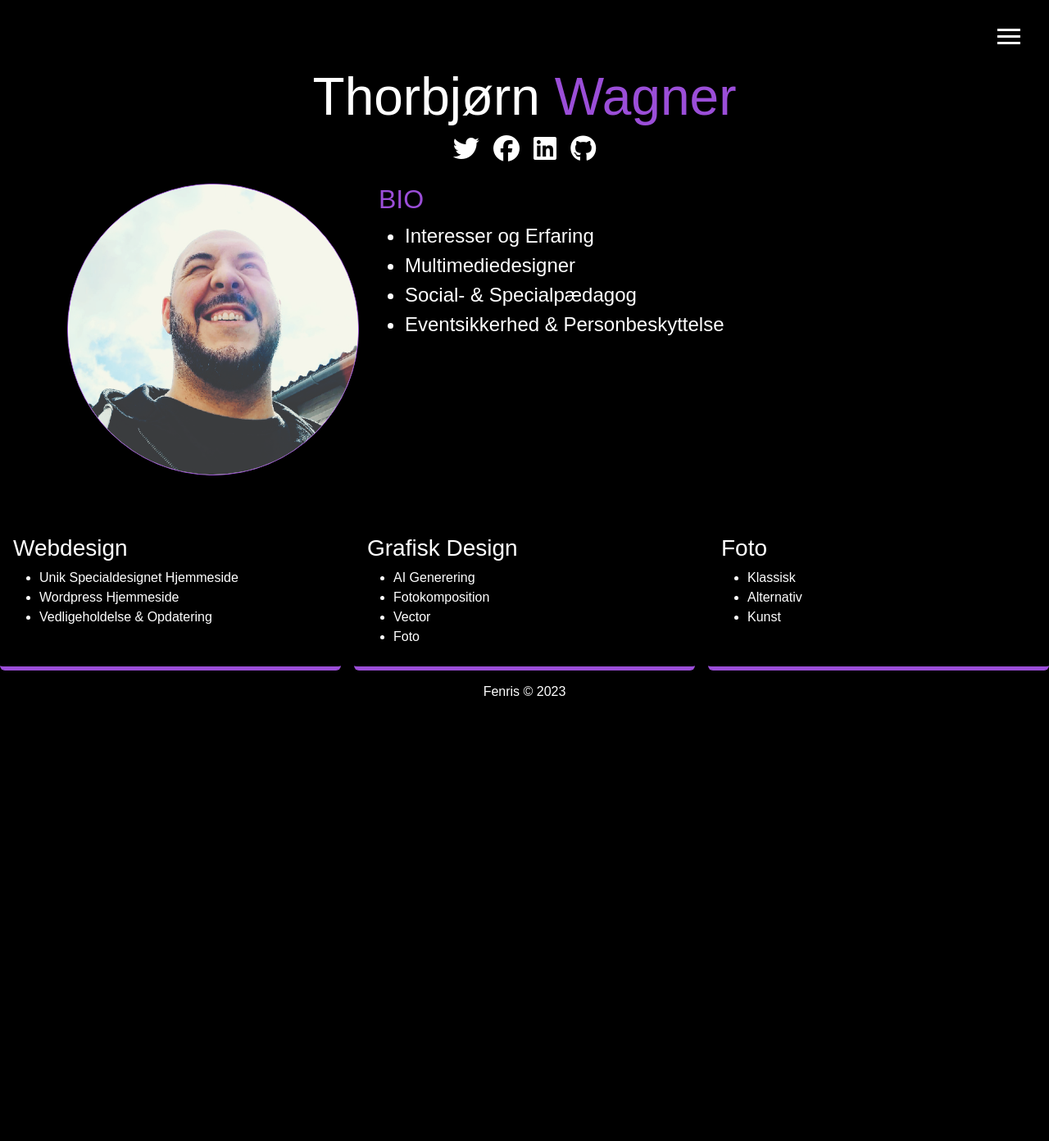
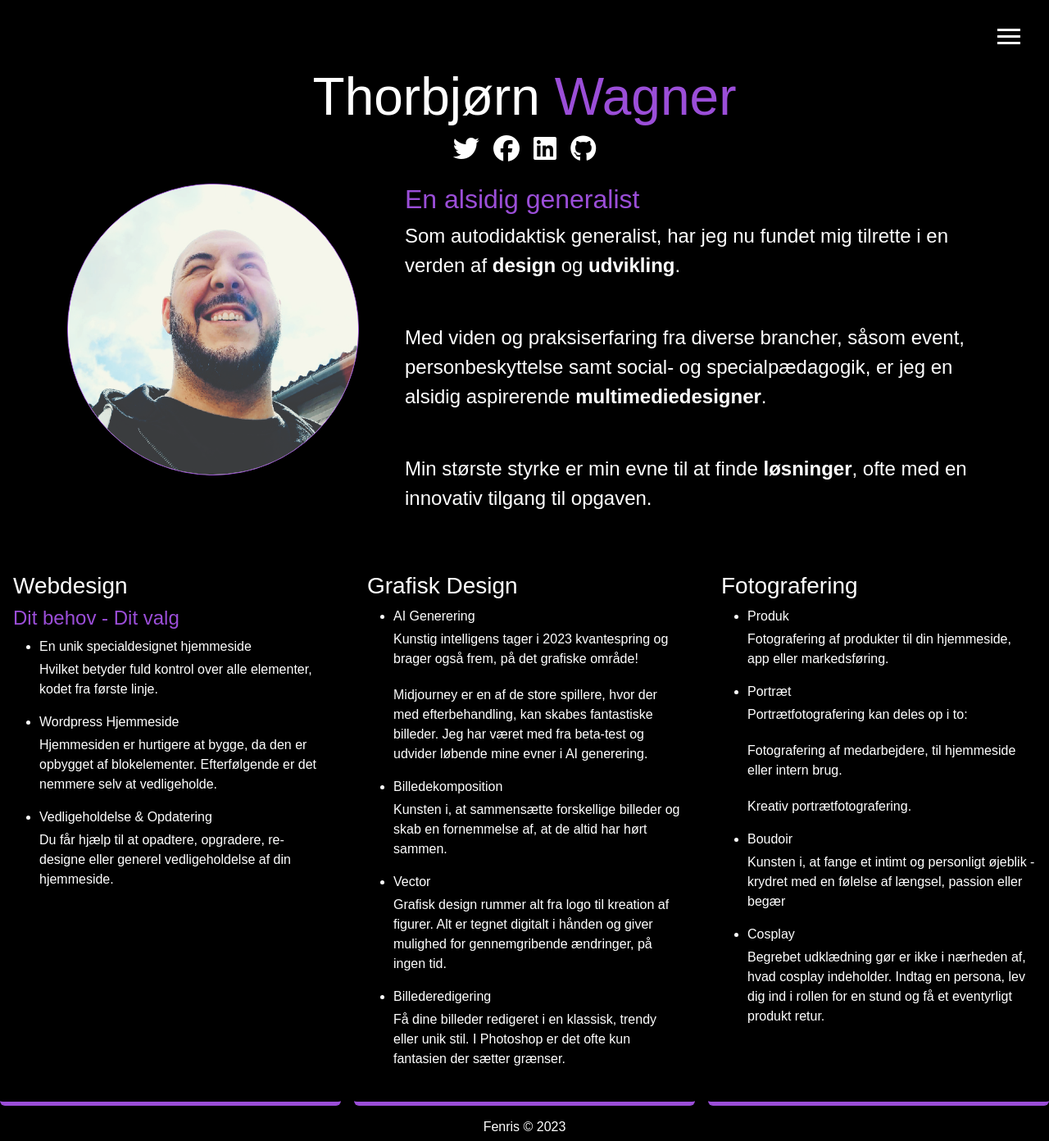
Before and after one commit to Thunderbear86/fenrisv2, a PHP site: page /about.php in a window 1280 px wide. Shown: the whole page at 82% size. Before the commit the page ends 849 px from the top, so only its background shows below. Run offline with PHP 8.4, Linux system fonts and the light colour scheme; style sheets or scripts are compiled from the project's sources; some libraries are stand-ins or nearby versions.

Commit message:
Om punkter udfyldt

```diff
--- a/about.php
+++ b/about.php
@@ -44,12 +44,19 @@
             </div>
 
             <div class="col bio">
-                <h2 class="sec-text">BIO</h2>
                 <ul>
-                    <li>Interesser og Erfaring</li>
-                    <li>Multimediedesigner</li>
-                    <li>Social- & Specialpædagog</li>
-                    <li>Eventsikkerhed & Personbeskyttelse</li>
+                    <h2 class="sec-text">En alsidig generalist</h2>
+                    <p class="fw-light">Som autodidaktisk generalist, har jeg nu fundet mig tilrette i en
+                        verden af <span class="fw-bold">design</span> og <span class="fw-bold">udvikling</span>.</p>
+
+                    <br>
+
+                    <p class="fw-light">Med viden og praksiserfaring fra diverse brancher, såsom event,
+                        personbeskyttelse samt social- og specialpædagogik, er jeg en alsidig aspirerende <span class="fw-bold">multimediedesigner</span>.</p>
+
+                    <br>
+
+                    <p class="fw-light">Min største styrke er min evne til at finde <span class="fw-bold">løsninger</span>, ofte med en innovativ tilgang til opgaven.</p>
                 </ul>
             </div>
 
@@ -60,10 +67,16 @@
                     <div class="col-md-4">
                         <div class="job job-1 py-2 px-3 rounded-bottom border-bottom-3 d-flex flex-column h-100">
                             <h3>Webdesign</h3>
+                            <h4 class="sec-text">Dit behov - Dit valg</h4>
                             <ul>
-                                <li>Unik Specialdesignet Hjemmeside</li>
+                                <li>En unik specialdesignet hjemmeside</li>
+                                    <p class="fw-light pt-1">Hvilket betyder fuld kontrol over alle elementer, kodet fra første linje.</p>
                                 <li>Wordpress Hjemmeside</li>
+                                    <p class="fw-light pt-1">Hjemmesiden er hurtigere at bygge, da den er opbygget af blokelementer.
+                                    Efterfølgende er det nemmere selv at vedligeholde.</p>
                                 <li>Vedligeholdelse & Opdatering</li>
+                                    <p class="fw-light pt-1">Du får hjælp til at opadtere, opgradere,
+                                    re-designe eller generel vedligeholdelse af din hjemmeside.</p>
                             </ul>
                         </div>
                     </div>
@@ -73,20 +86,39 @@
                             <h3>Grafisk Design</h3>
                             <ul>
                                 <li>AI Generering</li>
-                                <li>Fotokomposition</li>
+                                    <p class="fw-light pt-1">Kunstig intelligens tager i 2023 kvantespring og brager
+                                        også frem, på det grafiske område!</p>
+
+                                    <p class="fw-light pt-1">Midjourney er en af de store spillere, hvor der med efterbehandling, kan skabes fantastiske billeder.
+                                    Jeg har været med fra beta-test og udvider løbende mine evner i AI generering.</p>
+                                <li>Billedekomposition</li>
+                                    <p class="fw-light pt-1">Kunsten i, at sammensætte forskellige billeder og skab en fornemmelse af, at de altid har hørt sammen.</p>
                                 <li>Vector</li>
-                                <li>Foto</li>
+                                    <p class="fw-light pt-1">Grafisk design rummer alt fra logo til kreation af figurer. Alt er tegnet digitalt i hånden og
+                                        giver mulighed for gennemgribende ændringer, på ingen tid.</p>
+                                <li>Billederedigering</li>
+                                    <p class="fw-light pt-1">Få dine billeder redigeret i en klassisk, trendy eller unik stil.
+                                        I Photoshop er det ofte kun fantasien der sætter grænser.</p>
                             </ul>
                         </div>
                     </div>
 
                     <div class="col-md-4">
                         <div class="job job-3 py-2 px-3 rounded-bottom border-bottom-3 d-flex flex-column h-100">
-                            <h3>Foto</h3>
+                            <h3>Fotografering</h3>
                             <ul>
-                                <li>Klassisk</li>
-                                <li>Alternativ</li>
-                                <li>Kunst</li>
+                                <li>Produk</li>
+                                    <p class="fw-light pt-1">Fotografering af produkter til din hjemmeside, app eller markedsføring.</p>
+                                <li>Portræt</li>
+                                    <p class="fw-light pt-1">Portrætfotografering kan deles op i to: </p>
+                                    <p class="fw-light pt-1">Fotografering af medarbejdere, til hjemmeside eller intern brug.</p>
+                                    <p class="fw-light pt-1">Kreativ portrætfotografering.</p>
+                                <li>Boudoir</li>
+                                    <p class="fw-light pt-1">Kunsten i, at fange et intimt og personligt øjeblik - krydret med en følelse af længsel, passion eller begær</p>
+                                <li>Cosplay</li>
+                                    <p class="fw-light pt-1">Begrebet udklædning gør er ikke i nærheden af, hvad cosplay indeholder.
+                                    Indtag en persona, lev dig ind i rollen for en stund og få et eventyrligt produkt retur.</p>
+
                             </ul>
                         </div>
                     </div>
```
